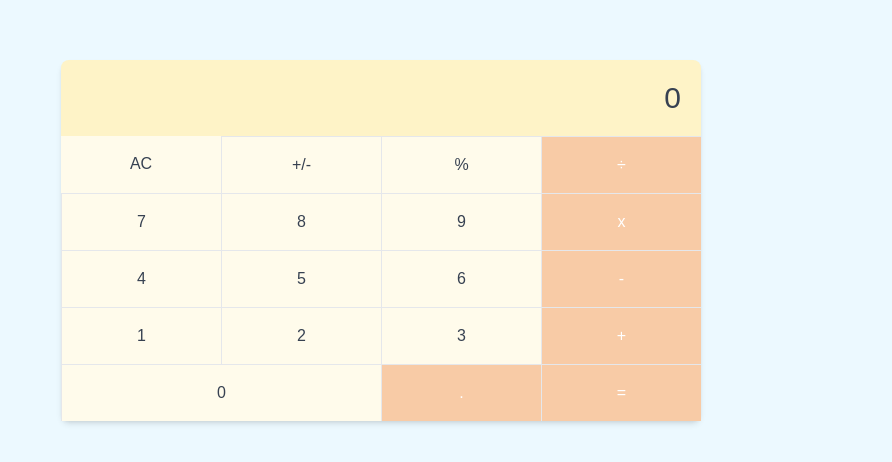
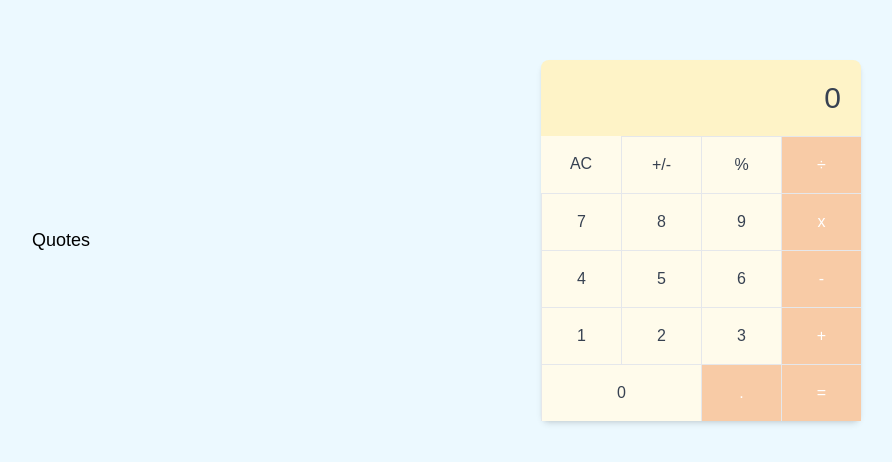
Before and after one commit to Mofuhidy/math-magicians, a React (Create React App) app: page / in a window 1280 px wide. Shown: the part 160-622 px from the top of the page, without its empty margins (259-1151 px from the left). Built offline with nearby package versions, Linux system fonts and the light colour scheme.

Commit message:
Add the qoute component

```diff
--- a/src/App.js
+++ b/src/App.js
@@ -1,8 +1,10 @@
 import Calculator from './components/Calculator';
+import Quotes from './components/Quotes';
 
 function App() {
   return (
-    <div className="App grid place-items-center h-screen">
+    <div className="App grid place-items-center grid-cols-2 w-screen h-screen">
+      <Quotes />
       <Calculator />
     </div>
   );
--- a/src/components/Calculator.js
+++ b/src/components/Calculator.js
@@ -19,7 +19,7 @@ export default function Calculator() {
   const { total, next, operation } = calculator;
 
   return (
-    <div className=" w-1/2 h-fi bg-amber-100 rounded-lg shadow-md">
+    <div className=" w-1/2 h-fi bg-amber-100 rounded-lg shadow-md col-span-1 ">
       <div className="display text-right text-gray-700">
 
         <h1 className="number text-3xl pr-5 pt-5 pb-5 ">
--- /dev/null
+++ b/src/components/Quotes.js
@@ -0,0 +1,15 @@
+import React, { useState } from 'react';
+
+function Quotes() {
+  const [quote, setQuote] = useState(null);
+
+
+  return (
+    <div className="col-span-1 grid-flow-row grid place-items-center">
+      <h1 className="text-lg">Quotes</h1>
+      <p>{quote}</p>
+    </div>
+  );
+}
+
+export default Quotes;
```
